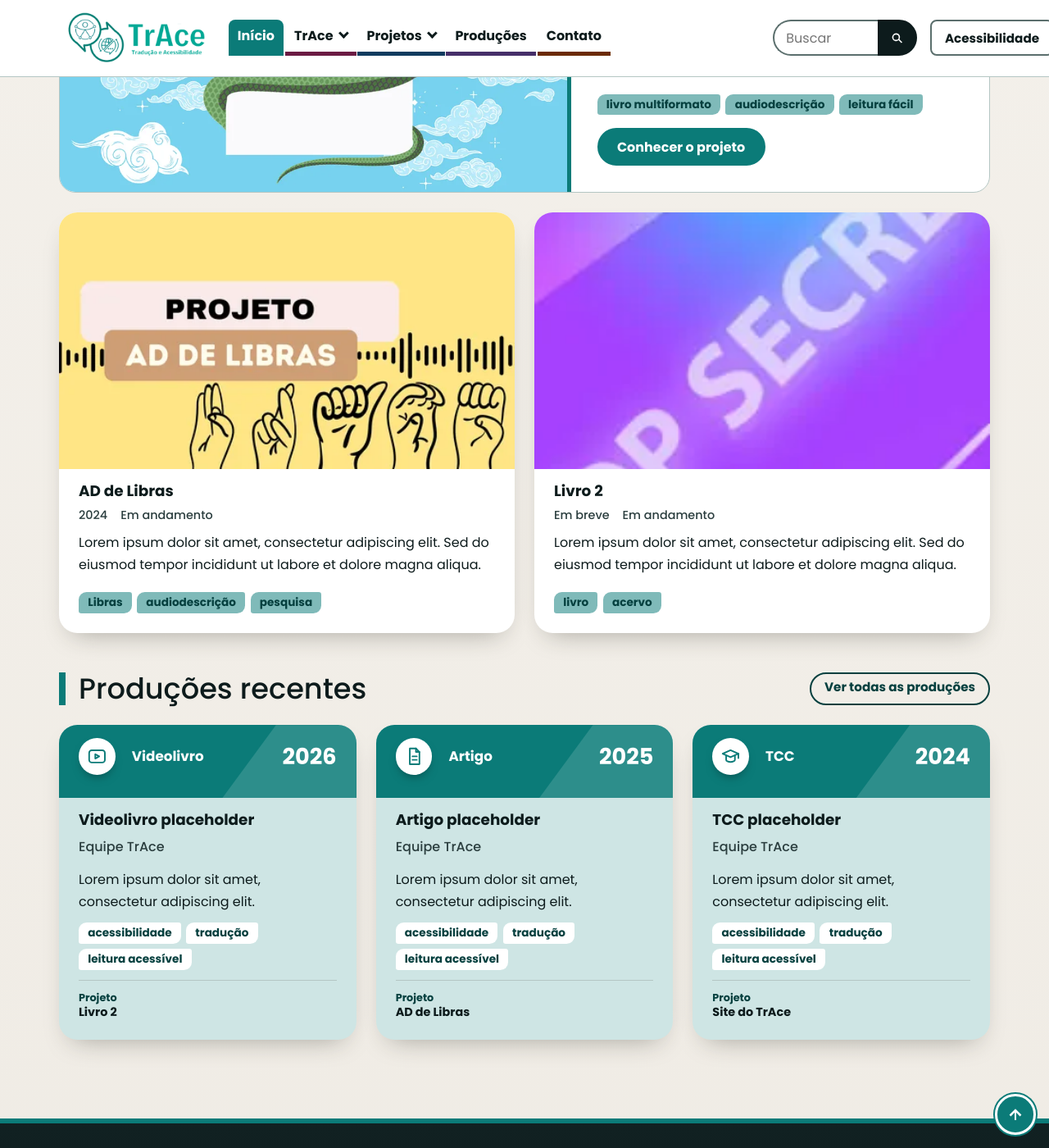
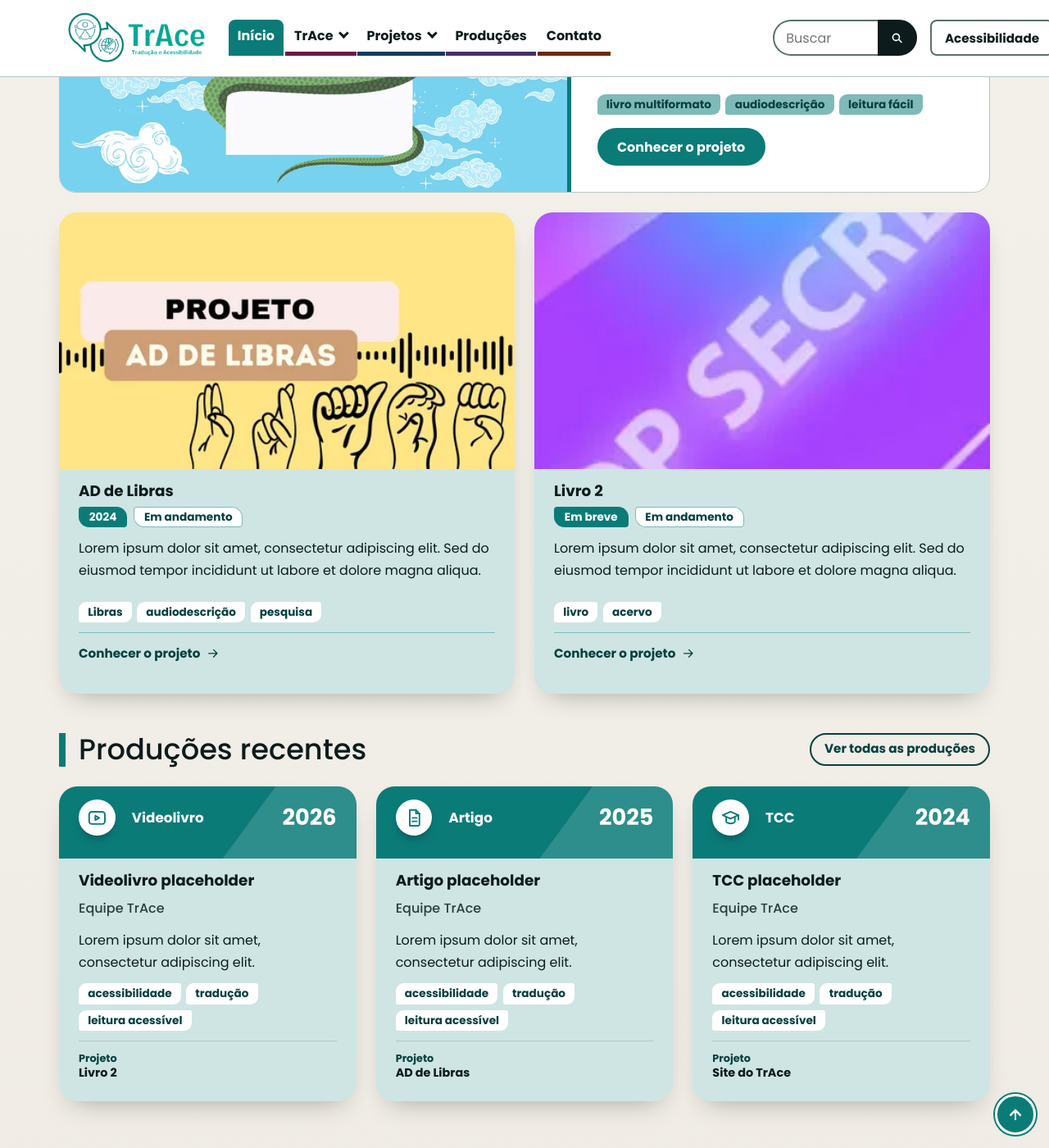
Before and after one commit to Niuuzinho/site-trace-teste, a Jekyll site: the page built from index.html, in a window 1280 px wide and 1400 px high, scrolled down 1271 px. Shown: the whole window at 82% size. Built offline with Jekyll 4.4.1, drawn with Linux system fonts in a browser that asks for light colours.

Commit message:
Cartões de projeto: corpo suave, etiquetas de ano e situação, temas no pé e Conhecer o projeto
Co-Authored-By: Claude Sonnet 5.5 <noreply@anthropic.com>
Claude-Session: https://claude.ai/code/session_01AbHHXVauvBZ2sfPmWDepMS

```diff
--- a/_includes/projeto-item.html
+++ b/_includes/projeto-item.html
@@ -10,13 +10,14 @@
 {%- endif -%}
 {%- capture busca -%}{{ p.title }} {{ p.subtitulo }} {{ p.resumo }} {{ p.temas | join: ' ' }}{%- endcapture -%}
 {%- capture temas_slug -%}{% for t in p.temas %}{{ t | slugify }}{% unless forloop.last %}|{% endunless %}{% endfor %}{%- endcapture -%}
-<li class="cartao"{% if include.filtravel %} data-item data-texto="{{ busca | strip | escape }}" data-situacao="{{ p.situacao | slugify }}" data-temas="{{ temas_slug }}"{% endif %}>
+<li class="cartao cartao-proj"{% if include.filtravel %} data-item data-texto="{{ busca | strip | escape }}" data-situacao="{{ p.situacao | slugify }}" data-temas="{{ temas_slug }}"{% endif %}>
   <div class="cartao-img">{% include img.html nome=p.imagem alt="" sizes="(min-width: 40em) 18rem, 100vw" %}
     {%- if selo != "" %}<span class="selo-versao selo-{{ selo | downcase }}" title="{{ selo_nome }}"><span aria-hidden="true">{{ selo }}</span><span class="so-leitor">Versão em {{ selo_nome }}</span></span>{% endif %}</div>
   <div class="cartao-corpo">
     <h3><a href="{{ p.url | relative_url }}">{{ p.title }}</a></h3>
-    <ul class="meta"><li>{{ p.ano }}</li><li>{{ p.situacao }}</li></ul>
+    <ul class="meta"><li class="meta-ano"><span class="so-leitor">Ano </span>{{ p.ano }}</li><li class="meta-sit">{{ p.situacao }}</li></ul>
     <p>{{ p.resumo }}</p>
-    <ul class="temas">{% for t in p.temas %}<li>{{ t }}</li>{% endfor %}</ul>
+    <ul class="temas">{% for t in p.temas limit: 3 %}<li>{{ t }}</li>{% endfor %}</ul>
+    <p class="cartao-mais" aria-hidden="true">Conhecer o projeto <svg class="icone" focusable="false"><use href="#i-seta-dir"></use></svg></p>
   </div>
 </li>
--- a/assets/css/main.css
+++ b/assets/css/main.css
@@ -1552,3 +1552,21 @@ html[data-contraste="alto"] .versao-troca a[aria-current="page"] { background: v
 .selo-pp { background: #0b3f6e; color: #fff; }
 .selo-lla { background: #ffe08a; color: #3a2b00; }
 html[data-contraste="alto"] .selo-versao { background: #fff; color: #000; border: 2px solid #000; box-shadow: none; }
+
+/* Cartão de projeto: corpo suave, ano/situação em etiquetas, etiquetas e "Conhecer" no pé */
+.cartao-proj { background: color-mix(in srgb, var(--t-banda) 38%, var(--cartao)); }
+.cartao-proj .meta { gap: var(--e2); margin-bottom: var(--e3); }
+.cartao-proj .meta li { padding: 0.15rem 0.8rem; border-radius: 0.25rem 0.8rem 0.25rem 0.8rem; font-weight: 700; font-size: 0.85rem; line-height: 1.5; }
+.cartao-proj .meta-ano { background: var(--t-forte); color: #fff; }
+.cartao-proj .meta-sit { background: var(--cartao); color: var(--t-tinta); box-shadow: inset 0 0 0 1px var(--t-banda); }
+.cartao-proj .temas { margin-top: auto; padding-top: var(--e3); }
+.cartao-proj .temas li { background: var(--cartao); }
+.cartao-mais { display: flex; align-items: center; gap: 0.4rem; margin: var(--e3) 0 0; padding-top: var(--e3); border-top: 1px solid var(--t-banda); font-weight: 700; font-size: 0.95rem; color: var(--t-tinta); }
+.cartao-mais .icone { width: 1.1rem; height: 1.1rem; transition: transform 0.15s; }
+.cartao:hover .cartao-mais .icone { transform: translateX(4px); }
+@media (prefers-reduced-motion: reduce) { .cartao:hover .cartao-mais .icone { transform: none; } }
+html[data-movimento="reduzido"] .cartao:hover .cartao-mais .icone { transform: none; }
+html[data-contraste="alto"] .cartao-proj { background: var(--papel); }
+html[data-contraste="alto"] .cartao-proj .meta-ano { background: var(--tinta); color: var(--papel); }
+html[data-contraste="alto"] .cartao-proj .meta-sit { box-shadow: none; border: 2px solid var(--tinta); color: var(--tinta); }
+html[data-contraste="alto"] .cartao-mais { border-top-color: var(--tinta); color: var(--tinta); }
```
Also changed, not shown: CLAUDE.md (+1 -0 lines).
